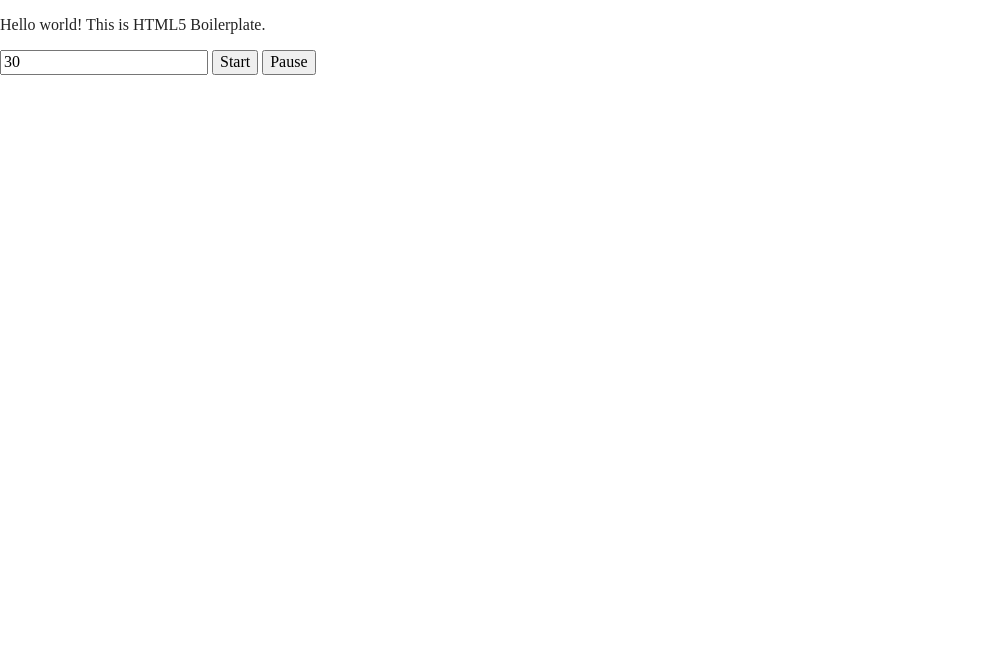
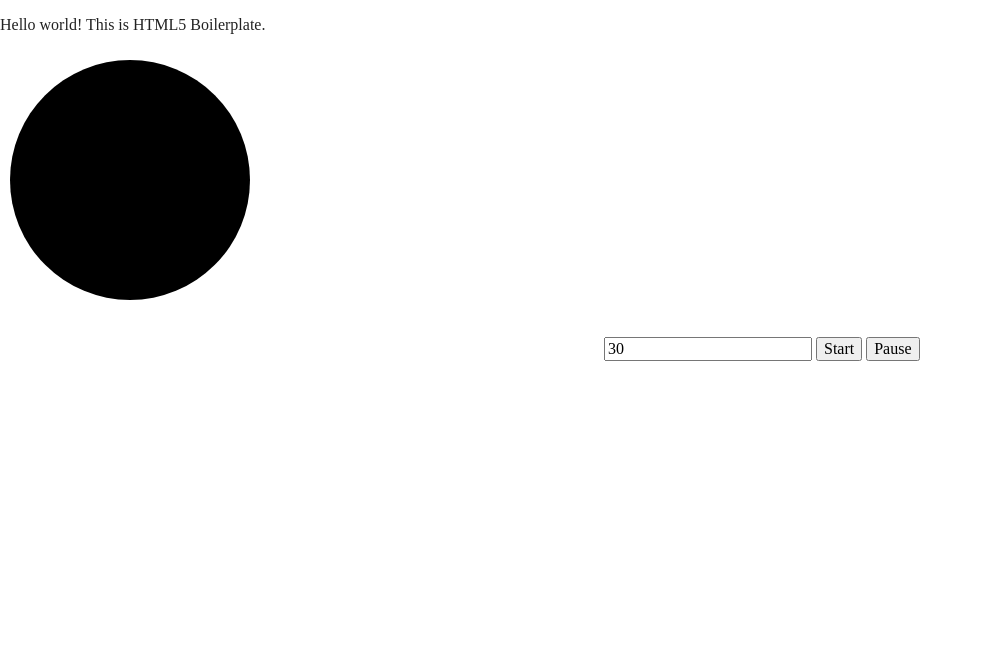
Before and after one commit to khurramkhalil/timerJS, a website built with Parcel: page index.html in a window 1280 px wide. Shown: the whole page, without its empty margins (0-983 px from the left). Built offline with nearby package versions, Linux system fonts and the light colour scheme.

Commit message:
Added SVG element and draw circle in it.

```diff
--- a/index.html
+++ b/index.html
@@ -26,6 +26,10 @@
 
   <!-- Add your site or application content here -->
   <p>Hello world! This is HTML5 Boilerplate.</p>
+  <svg height="600" width="600">
+    <circle r="120" cx="130" cy="130"/>
+  </svg>
+
   <input id="duration" value="30">
   <button id="start">Start</button>
   <button id="pause">Pause</button>
```
